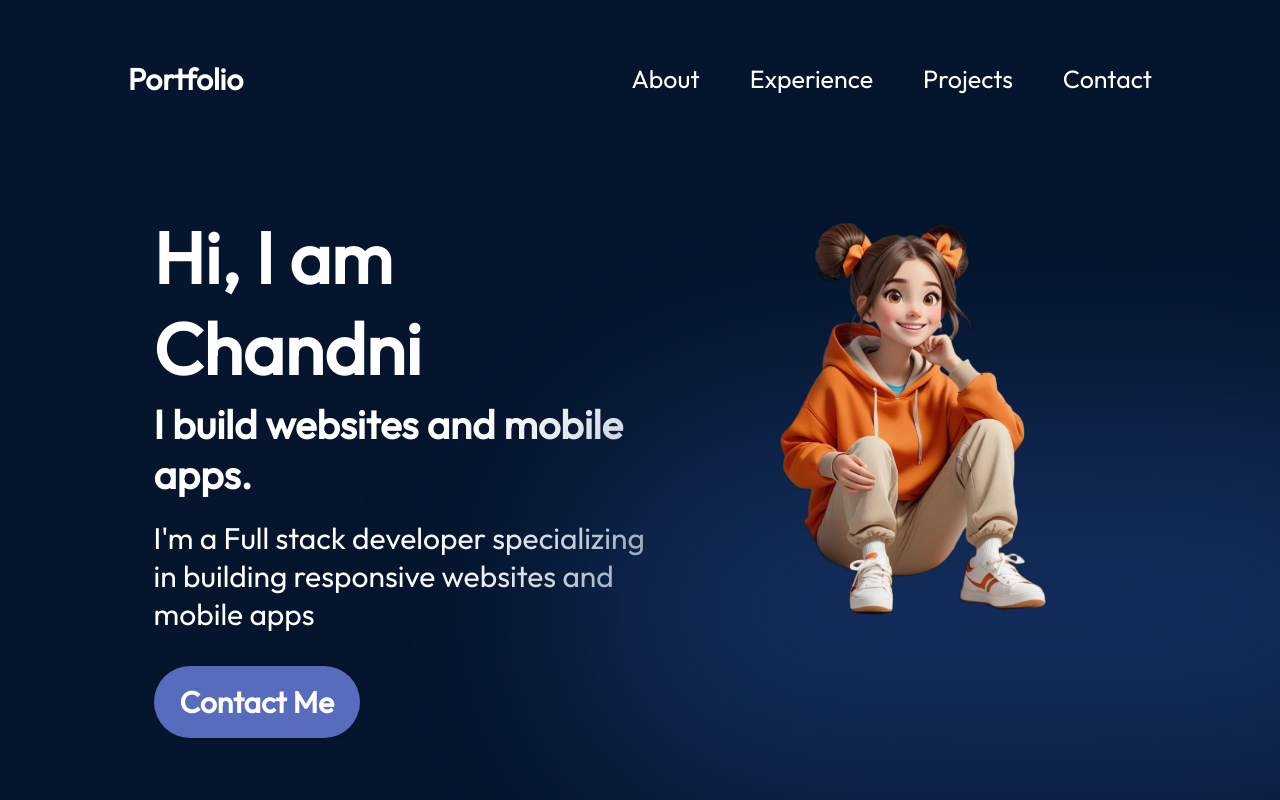
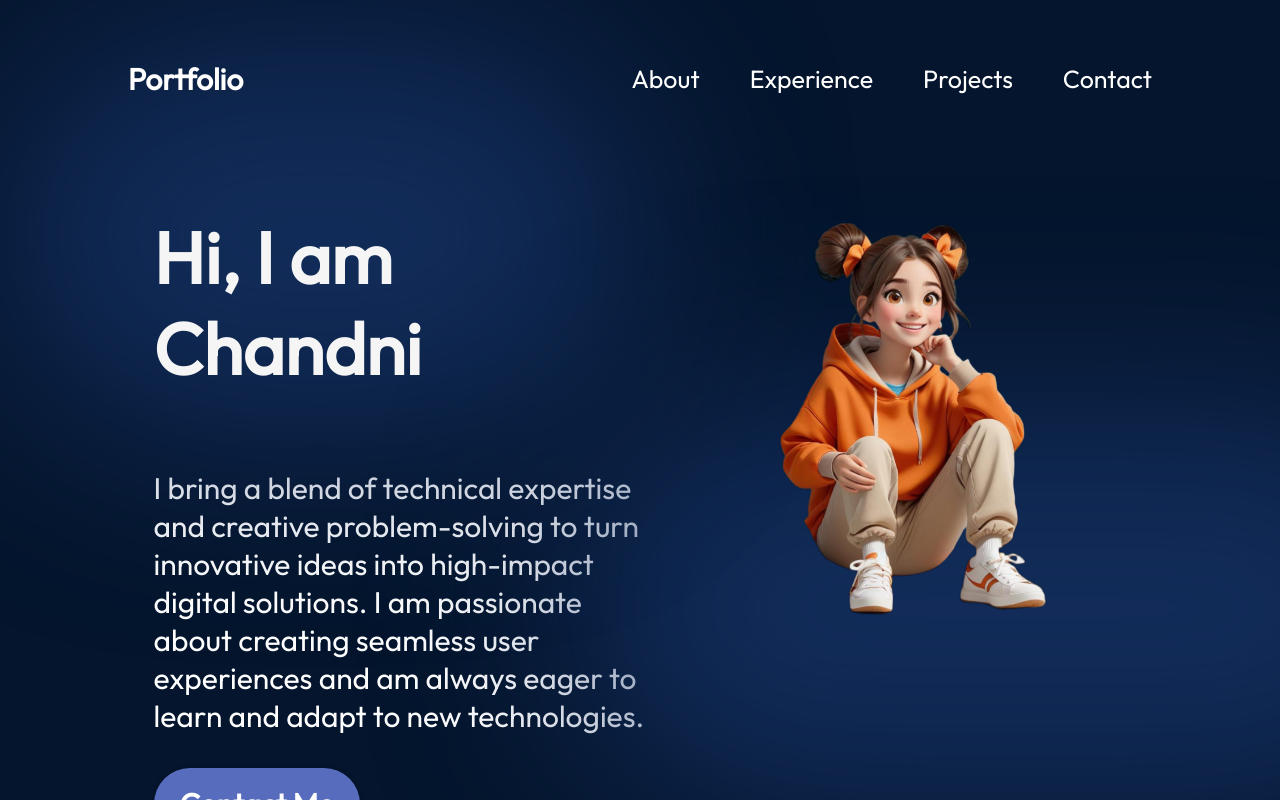
Before and after one commit to ChandniBambhaniya/portfolio, a React (Vite) app: page / in a window 1280 px wide. Built offline with nearby package versions, Linux system fonts and the light colour scheme.

Commit message:
UI changes

```diff
--- a/src/componets/About/about.jsx
+++ b/src/componets/About/about.jsx
@@ -9,20 +9,16 @@ export const About = () => {
 
         <div className={styles.contentFrame}>
           <div className={styles.imageContainer}>
-            <img
-              src={heroImg}
-              alt="hero-image"
-              className={styles.heroImg}
-            />
+            <img src={heroImg} alt="hero-image" className={styles.heroImg} />
           </div>
 
           <div className={styles.detailsBox}>
             <div className={styles.textContainer}>
               <h3 className={styles.subTitle}>
-                Hello, I'm Chandni Sorathiya, a Full Stack Developer passionate about
-                creating websites and mobile apps using JavaScript technologies
-                like React, Next.js, and React Native.
-                 {/* My journey began in
+                Hello, I'm Chandni Sorathiya, I'm a Full Stack Developer with
+                over 4 years of experience crafting responsive websites and
+                mobile applications using React, React Native, and Node.js.
+                {/* My journey began in
                 college, where I built small projects that soon transformed into
                 live applications. Today, I am dedicated to crafting innovative
                 digital solutions that blend creativity and cutting-edge
--- a/src/componets/Contact/contact.jsx
+++ b/src/componets/Contact/contact.jsx
@@ -14,20 +14,20 @@ export const Contact = () => {
 
       <div className={styles.rightPart}>
         <div className={styles.mediaContainer}>
-          <img src={mailImg} alt="mail" className={styles.icon} />
           <a href="mailto:chandnisorathiya1358@gmail.com">
+            <img src={mailImg} alt="mail" className={styles.icon} />
             <h3>chandnisorathiya1358@gmail.com</h3>
           </a>
         </div>
         <div className={styles.mediaContainer}>
-          <img src={linkedInImg} alt="Linkedin" className={styles.icon} />
           <a href="https://www.linkedin.com/in/chandni-bambhaniya-0277391a7">
+            <img src={linkedInImg} alt="Linkedin" className={styles.icon} />
             <h3>linkedin.com/in/chandni-bambhaniya-0277391a7</h3>
           </a>
         </div>
         <div className={styles.mediaContainer}>
-          <img src={gitImg} alt="git" className={styles.icon} />
           <a href="https://github.com/ChandniBambhaniya">
+            <img src={gitImg} alt="git" className={styles.icon} />
             <h3>github.com/ChandniBambhaniya</h3>
           </a>
         </div>
--- a/src/componets/Contact/contact.module.css
+++ b/src/componets/Contact/contact.module.css
@@ -9,7 +9,7 @@
   padding: 20px 100px;
 }
 
-.leftPart{
+.leftPart {
   display: flex;
   flex-direction: column;
   justify-content: center;
@@ -31,7 +31,7 @@
   margin-bottom: 30px;
 }
 
-.rightPart{
+.rightPart {
   display: flex;
   flex-direction: column;
   justify-content: center;
@@ -39,22 +39,28 @@
   width: 50%;
 }
 
-.mediaContainer{
+.mediaContainer {
+  width: 100%;
   display: flex;
   flex-direction: row;
-    justify-content: center;
-    align-items: flex-start;
-    z-index: 1;
-    gap: 20px;
+  justify-content: flex-start;
+  align-items: center;
+  margin-bottom: 20px;
+  align-items: center;
   margin-bottom: 20px;
 }
 
-.mediaContainer a{
+.mediaContainer a {
+  display: flex;
+  flex-direction: row;
+  align-items: center;
+  gap: 10px;
   text-decoration: none;
   color: var(--color-text);
   font-size: 15px;
+
 }
-.icon{
+.icon {
   width: 30px;
   height: auto;
   color: var(--color-text);
@@ -67,12 +73,23 @@
     padding: 20px 50px;
     margin-top: 0%;
   }
-  .leftPart{
+  .leftPart {
     width: 100%;
     margin-bottom: 20px;
   }
-  .rightPart{
+  .rightPart {
     width: 100%;
+    display: flex;
+    flex-direction: row;
+    justify-content: space-between;
+    align-items: center;
   }
 
+  .rightPart h3 {
+    display: none;
   }
+
+  .rightPart h4 {
+    display: none;
+  }
+}
--- a/src/componets/Experience/experience.module.css
+++ b/src/componets/Experience/experience.module.css
@@ -116,17 +116,21 @@
   .contentFrame {
     flex-direction: column;
     align-items: center;
+    justify-content: center;
   }
 
   .languageIconsGrid {
     width: 100%;
-    gap: 20px;
+    gap: 40px;
+    /* align-items: center; */
+    justify-content: space-around;
+
   }
 
   .companyDetailsBox {
     flex-direction: column;
     align-items: center;
-    text-align: center;
+    justify-content: center;
   }
 
 }
--- a/src/componets/Hero/hero.jsx
+++ b/src/componets/Hero/hero.jsx
@@ -7,11 +7,16 @@ export function Hero() {
     <section className={styles.container}>
       <div className={styles.content}>
         <div className={styles.infoContainer}>
-          <h1 className={styles.title}>Hi, I am Chandni </h1>
-          <h2 className={styles.subTitle}> I build websites and mobile apps.</h2>
+          <h2 className={styles.title}>Hi, I am Chandni </h2>
+          <h3 className={styles.subTitle}>
+            {" "}
+            I build websites and mobile apps.
+          </h3>
           <p className={styles.discription}>
-            I'm a Full stack developer specializing in building responsive
-            websites and mobile apps
+            I bring a blend of technical expertise and creative problem-solving
+            to turn innovative ideas into high-impact digital solutions. I am
+            passionate about creating seamless user experiences and am always
+            eager to learn and adapt to new technologies.
           </p>
           <a
             href="mailto:chandnisorathiya1358@gmail.com"
@@ -23,14 +28,10 @@ export function Hero() {
         </div>
 
         <div className={styles.imageContainer}>
-          <img
-            src={heroIcon}
-            alt="hero-image"
-            className={styles.heroImg}
-          />
+          <img src={heroIcon} alt="hero-image" className={styles.heroImg} />
         </div>
 
-        {/* <div className={styles.topBlur} /> */}
+        <div className={styles.topBlur} />
         <div className={styles.bottumBlur} />
       </div>
     </section>
--- a/src/componets/Hero/hero.module.css
+++ b/src/componets/Hero/hero.module.css
@@ -1,6 +1,6 @@
 @import "../../vars.css";
 
-.container{
+.container {
   position: relative;
   display: flex;
   align-items: center;
@@ -11,7 +11,7 @@
   margin-right: 10%;
 }
 
-.content{
+.content {
   display: flex;
   flex-direction: row;
   justify-content: center;
@@ -33,33 +33,68 @@
   width: 45%;
 }
 
+.topBlur {
+  position: absolute;
+  width: 50vw;
+  height: 50vh;
+  min-width: 350px;
+  min-height: 350px;
+  top: -128px;
+  left: -10vw;
+  border-radius: 764px;
+  background: rgba(25, 55, 109, 0.7);
+  filter: blur(100px);
+  z-index: 1;
+}
 
-.title{
+.title {
   font-size: 72px;
   font-weight: 900;
   margin-bottom: 5px;
-    color: var(--color-text);
   font-family: var(--font-roboto);
-    background-color: transparent;
-    /* background: linear-gradient(90deg, rgba(255,255,255,1) 70%, rgba(255,255,255,0) 120%); */
-    /* -webkit-text-fill-color: transparent; */
-    /* -webkit-background-clip: text; */
+  color: #f5f5f5;
+  z-index: 5;
+  position: relative;
 }
 
-.subTitle{
+@keyframes typewriter {
+  from {
+    width: 0;
+  }
+  to {
+    width: 100%;
+  }
+}
+
+@keyframes blinkCaret {
+  0%,
+  100% {
+    border-color: transparent;
+  }
+  50% {
+    border-color: #f5f5f5;
+  }
+}
+
+.subTitle {
   font-size: 40px;
   margin-bottom: 20px;
   font-family: var(--font-roboto);
   color: var(--color-text);
+  overflow: hidden;
+  white-space: nowrap;
+  width: 0;
+  animation: typewriter 4s steps(60, end) 1s forwards,
+    blinkCaret 0.7s step-end infinite;
 }
 
-.discription{
+.discription {
   font-size: 30px;
   margin-bottom: 50px;
   font-family: var(--font-roboto);
 }
 
-.contactBtn{
+.contactBtn {
   text-decoration: none;
   background-color: var(--color-primary);
   color: var(--color-text);
@@ -70,7 +105,7 @@
   box-shadow: 0px 0px 4px rgba(0, 0, 0, 0.25);
 }
 
-.heroImg{
+.heroImg {
   width: 100%;
   max-width: 600px;
   height: auto;
@@ -79,31 +114,21 @@
   animation-duration: 3s;
   animation-iteration-count: infinite;
   animation-timing-function: ease-in-out;
-
 }
 
 @keyframes floating {
-    0% { transform: translate(0,0px); }
-    50% { transform: translate(0,10px); }
-    100% { transform: translate(0, -0px); }
-
+  0% {
+    transform: translate(0, 0px);
+  }
+  50% {
+    transform: translate(0, 10px);
+  }
+  100% {
+    transform: translate(0, -0px);
+  }
 }
 
-.topBlur{
-    position: absolute;
-    width: 50vw;
-    height: 50vh;
-    min-width: 350px;
-    min-height: 350px;
-    top: -128px;
-    left: -10vw;
-    border-radius: 764px;
-    background: rgba(25, 55, 109, 0.7);
-    filter: blur(100px);
-    z-index: 0;
-}
-
-.bottumBlur{
+.bottumBlur {
   position: absolute;
   width: 70vw;
   height: 50vh;
@@ -118,13 +143,23 @@
 }
 
 @media screen and (max-width: 768px) {
-
-    .content{
+  .content {
     flex-direction: column-reverse;
     align-items: center;
+    justify-content: center;
   }
 
-    .infoContainer, .imageContainer {
+  .subTitle {
+    font-size: 18px;
+    width: 100%;
+    white-space: normal;
+    animation: none;
+    border-right: none;
+    opacity: 1;
+  }
+
+  .infoContainer,
+  .imageContainer {
     width: 100%;
   }
 }
--- a/src/componets/Navbar/navbar.module.css
+++ b/src/componets/Navbar/navbar.module.css
@@ -1,6 +1,6 @@
 @import "../../vars.css";
 
-.navbar{
+.navbar {
   position: relative;
   display: flex;
   align-items: center;
@@ -10,19 +10,18 @@
   margin: 0 10%;
 }
 
-.title{
-    font-size:  30px;
+.title {
+  font-size: 30px;
   font-weight: 600;
   text-decoration: none;
   color: var(--color-text);
 }
 
-.menu{
+.menu {
   display: flex;
-
 }
 
-.menuItems{
+.menuItems {
   display: flex;
   gap: 50px;
   list-style: none;
@@ -32,7 +31,7 @@
   display: none;
 }
 
-.menuItems a{
+.menuItems a {
   font-size: 25px;
   color: var(--color-text);
   text-decoration: none;
@@ -49,11 +48,12 @@
 }
 
 @media screen and (max-width: 768px) {
-    .navbar{
+  .navbar {
     flex-direction: column;
     align-items: flex-start;
+    padding-top: 30px;
   }
-    .menu{
+  .menu {
     position: absolute;
     right: 0px;
     margin-right: 10%;
@@ -62,26 +62,30 @@
     gap: 11px;
     z-index: 3;
   }
-    .menuBtn{
+  .menuBtn {
     display: block;
     cursor: pointer;
     width: 40px;
     height: 40px;
   }
 
-    .menuItems{
+  .menuItems {
     display: none;
     flex-direction: column;
     align-items: center;
     gap: 13px;
     border-radius: 10px;
-        background: rgb(25,55,109);
-        background: linear-gradient(0deg,rgb(25,55,109,0.2) 0%, rgba(25,55,109,1) 100%);
+    background: rgb(25, 55, 109);
+    background: linear-gradient(
+      0deg,
+      rgb(25, 55, 109, 0.2) 0%,
+      rgba(25, 55, 109, 1) 100%
+    );
     padding: 24px 33px;
-        box-shadow: 0 0 4px 0 rgba(0,0,0,0.25);
+    box-shadow: 0 0 4px 0 rgba(0, 0, 0, 0.25);
   }
 
-    .menuOpen{
+  .menuOpen {
     display: flex;
     z-index: 1;
   }
```
Also changed, not shown: src/componets/Projects/projects.jsx (+10 -15 lines). Lines whose indentation alone changed are shown as unchanged.
